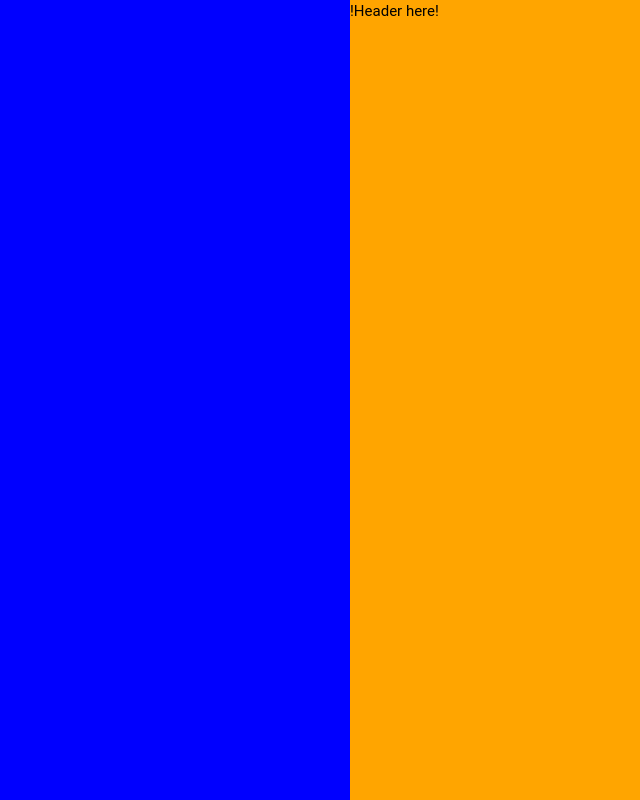
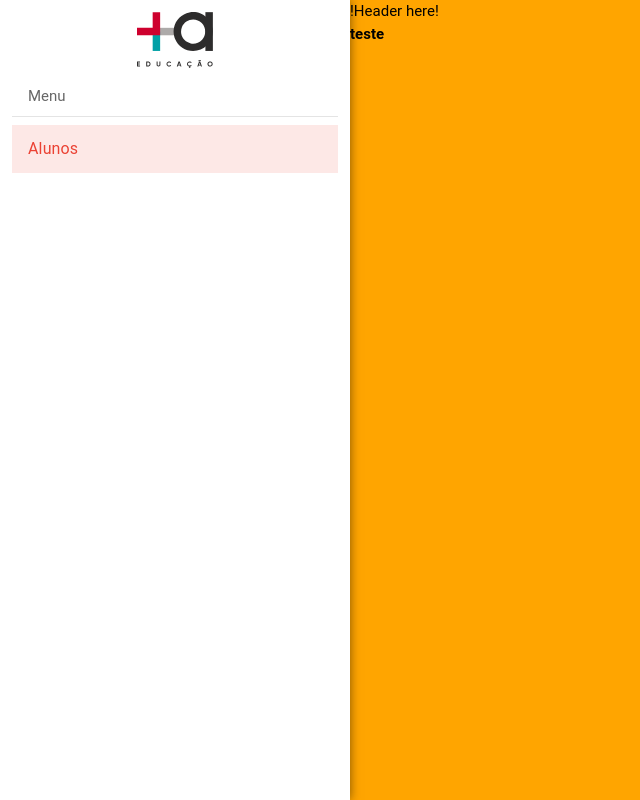
Before and after one commit to SeltonJeff/student-management, a Vue app: page /dashboard/student in a window 1280 px wide. Before the commit this address had no page. Shown: the whole page, without its empty margins (0-640 px from the left). Built offline with nearby package versions, Linux system fonts and the light colour scheme.

Commit message:
refactor: routes

```diff
--- a/src/App.vue
+++ b/src/App.vue
@@ -28,6 +28,6 @@ const handleGetLayout = () =>
   AppLayouts[store.state.layout.current] || AppLayouts["default"];
 </script>
 
-<style lang="scss" scoped>
+<style lang="scss">
 @import "./assets/scss/main.scss";
 </style>
--- a/src/assets/scss/main.scss
+++ b/src/assets/scss/main.scss
@@ -1,3 +1,7 @@
+:root {
+  --color-primary: #EA4234;
+}
+
 *, *::before, *::after {
   padding: 0;
   margin: 0;
@@ -8,3 +12,8 @@
     size: 15px;
   }
 }
+
+a {
+  color: inherit;
+  text-decoration: none;
+}
--- /dev/null
+++ b/src/components/_layout/Side/index.vue
@@ -0,0 +1,50 @@
+<template>
+  <nav class="side">
+    <v-col align="center">
+      <v-img src="/a+_logo.svg" width="100px" :aspect-ratio="16 / 9" />
+      <v-list v-model="selectedMenuItem">
+        <v-list-subheader>Menu</v-list-subheader>
+        <v-divider style="margin-bottom: 8px" />
+        <v-list-item
+          v-for="(item, itemIndex) in menu"
+          :key="itemIndex"
+          :value="item"
+          :active="item.text === selectedMenuItem"
+          @click="handleSelectMenuItem(item)"
+          active-color="var(--color-primary)"
+        >
+          <router-link :to="item.link">
+            <v-list-item-title v-text="item.text" align="start" />
+          </router-link>
+        </v-list-item>
+      </v-list>
+    </v-col>
+  </nav>
+</template>
+
+<script setup lang="ts">
+import { defineComponent, ref } from "vue";
+
+type TMenuItem = { text: string; link: string };
+const menu = [{ text: "Alunos", link: "#" }];
+
+const selectedMenuItem = ref("Alunos");
+
+const handleSelectMenuItem = (item: TMenuItem) => {
+  selectedMenuItem.value = item.text;
+};
+
+defineComponent({
+  name: "Side",
+});
+</script>
+
+<style scoped lang="scss">
+.side {
+  position: relative;
+  height: 100vh;
+  width: 350px;
+  box-shadow: 0 0 10px rgba(0, 0, 0, 0.5);
+  z-index: 10;
+}
+</style>
--- a/src/layouts/app.vue
+++ b/src/layouts/app.vue
@@ -1,6 +1,6 @@
 <template>
   <div class="app-layout">
-    <div class="sidebar" />
+    <Side />
     <div class="page-content">
       !Header here!
       <slot />
@@ -8,16 +8,13 @@
   </div>
 </template>
 
+<script setup lang="ts">
+import Side from "../components/_layout/Side/index.vue";
+</script>
+
 <style scoped lang="scss">
 .app-layout {
   display: flex;
-
-  .sidebar {
-    position: relative;
-    height: 100vh;
-    width: 350px;
-    background-color: blue;
-  }
 
   .page-content {
     position: relative;
--- /dev/null
+++ b/src/pages/dashboard/_student/index.vue
@@ -0,0 +1,3 @@
+<template>
+  <h1>teste</h1>
+</template>
--- /dev/null
+++ b/src/pages/dashboard/_student/newStudent.vue
@@ -0,0 +1,3 @@
+<template>
+  <h1>new student</h1>
+</template>
--- a/src/pages/dashboard/index.vue
+++ /dev/null
@@ -1,7 +0,0 @@
-<template>
-  <h1>dashboard</h1>
-</template>
-
-<script setup lang="ts"></script>
-
-<style scoped lang="scss"></style>
--- a/src/pages/login/index.vue
+++ b/src/pages/login/index.vue
@@ -1,8 +1,8 @@
 <template>
   <div class="form-login">
-    <div class="logo">
+    <figure class="logo">
       <v-img src="/a+_logo.svg" width="120px" :aspect-ratio="16 / 9" />
-    </div>
+    </figure>
     <v-form @submit.prevent="handleSubmit" v-model="formData.isValid">
       <v-text-field
         v-model="formData.username"
@@ -16,7 +16,12 @@
         label="Password"
         :rules="[required]"
       />
-      <v-btn type="submit" width="100%" height="45px" color="primary">
+      <v-btn
+        type="submit"
+        width="100%"
+        height="45px"
+        color="var(--color-primary)"
+      >
         Login
       </v-btn>
     </v-form>
@@ -66,6 +71,14 @@ const handleSubmit = () => {
   form {
     width: 90vw;
     max-width: 400px;
+
+    .v-input__details {
+      padding-bottom: 5px;
+    }
+
+    button {
+      color: white;
+    }
   }
 }
 </style>
--- a/src/routes/index.ts
+++ b/src/routes/index.ts
@@ -1,16 +1,18 @@
 import { createRouter, createWebHistory, RouteRecordRaw } from "vue-router";
+import Login from "../pages/login/index.vue";
 
-import Login from "../pages/login/index.vue";
-import Dashboard from "../pages/dashboard/index.vue";
+import { StudentRoutes } from "./student";
 
 const routes: RouteRecordRaw[] = [
   { path: "/", redirect: "/login" },
   { path: "/login", component: Login },
-  { path: "/dashboard", component: Dashboard },
+  { path: "/dashboard", redirect: "/dashboard/student" },
 ];
 
+const AppRoutes: RouteRecordRaw[] = [...routes, ...StudentRoutes];
+
 const AppRouter = createRouter({
-  routes,
+  routes: AppRoutes,
   history: createWebHistory(),
 });
 
--- /dev/null
+++ b/src/routes/student/index.ts
@@ -0,0 +1,10 @@
+import { RouteRecordRaw } from "vue-router";
+
+import StudentList from "../../pages/dashboard/_student/index.vue";
+import NewStudent from "../../pages/dashboard/_student/newStudent.vue";
+
+const parent = "/dashboard/student";
+export const StudentRoutes: RouteRecordRaw[] = [
+  { path: "/", component: StudentList },
+  { path: "/new", component: NewStudent },
+].map(({ path, ...attr }) => ({ path: `${parent}${path}`, ...attr }));
```
Also changed, not shown: src/components/_layout/PageContent/index.vue (deleted), src/components/_layout/Sidebar/index.vue (deleted).
